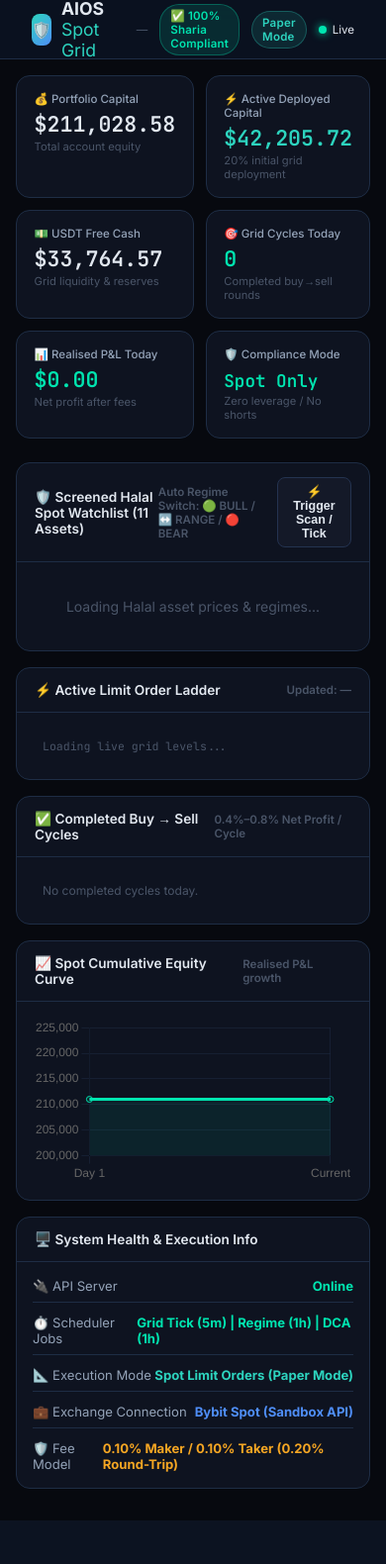
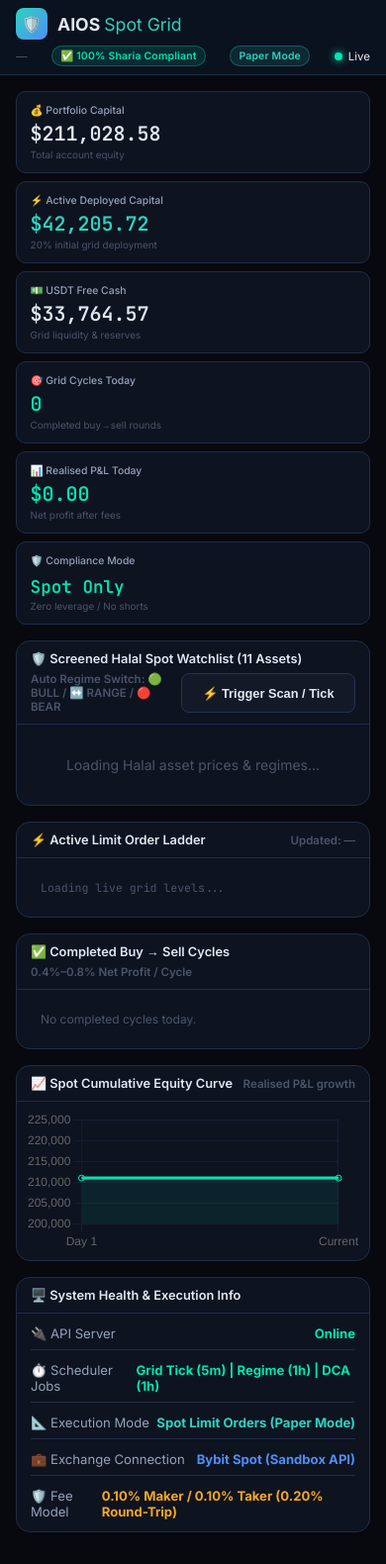
Before and after one commit to nasnoma/AIOS, a FastAPI app: page / in a window 390 px wide. Shown: the whole page at 99% size. Before the commit the page ends 1536 px from the top, so only its background shows below. Run offline with FastAPI, Linux system fonts and the light colour scheme.

Commit message:
style: realign dashboard and make UI 100% mobile responsive
- Added mobile breakpoints (@media 1200px, 900px, 640px, 420px)
- Responsive header stacking & touch-friendly buttons (40px tap targets)
- Adaptive grid columns for 11 Halal asset cards (4 cols → 3 cols → 2 cols → 1 col)
- Responsive 2-col to 1-col stat-row for small smartphones
- Added touch-momentum scrolling (-webkit-overflow-scrolling: touch)

```diff
--- a/trading_engine/api/templates/dashboard.html
+++ b/trading_engine/api/templates/dashboard.html
@@ -146,15 +146,41 @@
     }
     .btn:hover { background: var(--surface3); border-color: var(--teal); color: var(--teal); }
 
-    .scroll { overflow-y: auto; max-height: 280px; }
+    .scroll { overflow-y: auto; max-height: 280px; -webkit-overflow-scrolling: touch; }
 
+    /* ── Mobile & Responsive Design ── */
     @media (max-width: 1200px) {
       .stat-row { grid-template-columns: repeat(3, 1fr); }
       .dashboard-grid { grid-template-columns: 1fr; }
+      #spot-assets-grid { grid-template-columns: repeat(3, 1fr) !important; }
     }
-    @media (max-width: 600px) {
-      .stat-row { grid-template-columns: repeat(2, 1fr); }
+
+    @media (max-width: 900px) {
+      header { padding: 0 1rem; height: auto; min-height: 56px; flex-wrap: wrap; padding-top: 8px; padding-bottom: 8px; gap: 8px; }
+      .stat-row { grid-template-columns: repeat(3, 1fr); gap: 10px; }
+      #spot-assets-grid { grid-template-columns: repeat(2, 1fr) !important; }
       main { padding: 1rem; }
+    }
+
+    @media (max-width: 640px) {
+      header { flex-direction: column; align-items: flex-start; gap: 6px; }
+      .header-right { width: 100%; justify-content: space-between; flex-wrap: wrap; gap: 6px; }
+      .pill { font-size: 0.65rem; padding: 3px 8px; }
+      .stat-row { grid-template-columns: repeat(2, 1fr); gap: 8px; margin-bottom: 1rem; }
+      .stat-card { padding: 0.75rem 0.85rem; border-radius: 10px; }
+      .stat-val { font-size: 1.15rem; }
+      .stat-label { font-size: 0.65rem; }
+      .stat-sub { font-size: 0.62rem; }
+      #spot-assets-grid { grid-template-columns: 1fr !important; }
+      .panel-hd { padding: 10px 14px; font-size: 0.8rem; flex-wrap: wrap; gap: 6px; }
+      .panel-body { padding: 12px 14px; }
+      .btn { min-height: 40px; padding: 8px 14px; font-size: 0.8rem; width: 100%; text-align: center; }
+      .chart-wrap { height: 160px; padding: 8px; }
+    }
+
+    @media (max-width: 420px) {
+      .stat-row { grid-template-columns: 1fr; }
+      .stat-val { font-size: 1.25rem; }
     }
   </style>
 </head>
@@ -230,7 +256,7 @@
     <div class="panel-body">
       <div id="spot-assets-grid" style="display:grid; grid-template-columns: repeat(4, 1fr); gap:12px;">
         <!-- Asset Cards dynamically rendered here -->
-        <div style="color:var(--text-3); grid-column: span 4; text-align:center; padding:20px;">Loading Halal asset prices &amp; regimes...</div>
+        <div style="color:var(--text-3); grid-column: 1 / -1; text-align:center; padding:20px;">Loading Halal asset prices &amp; regimes...</div>
       </div>
     </div>
   </div>
```
